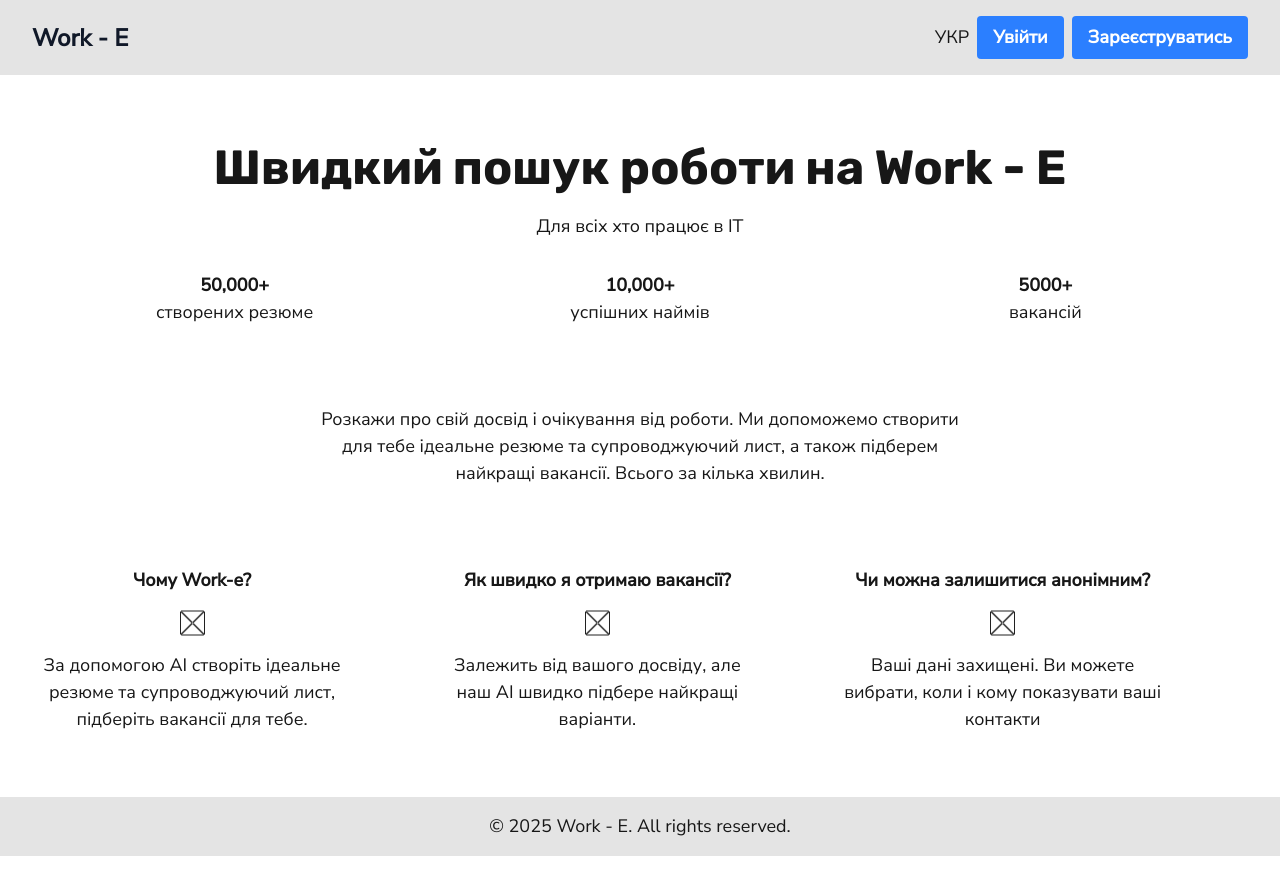
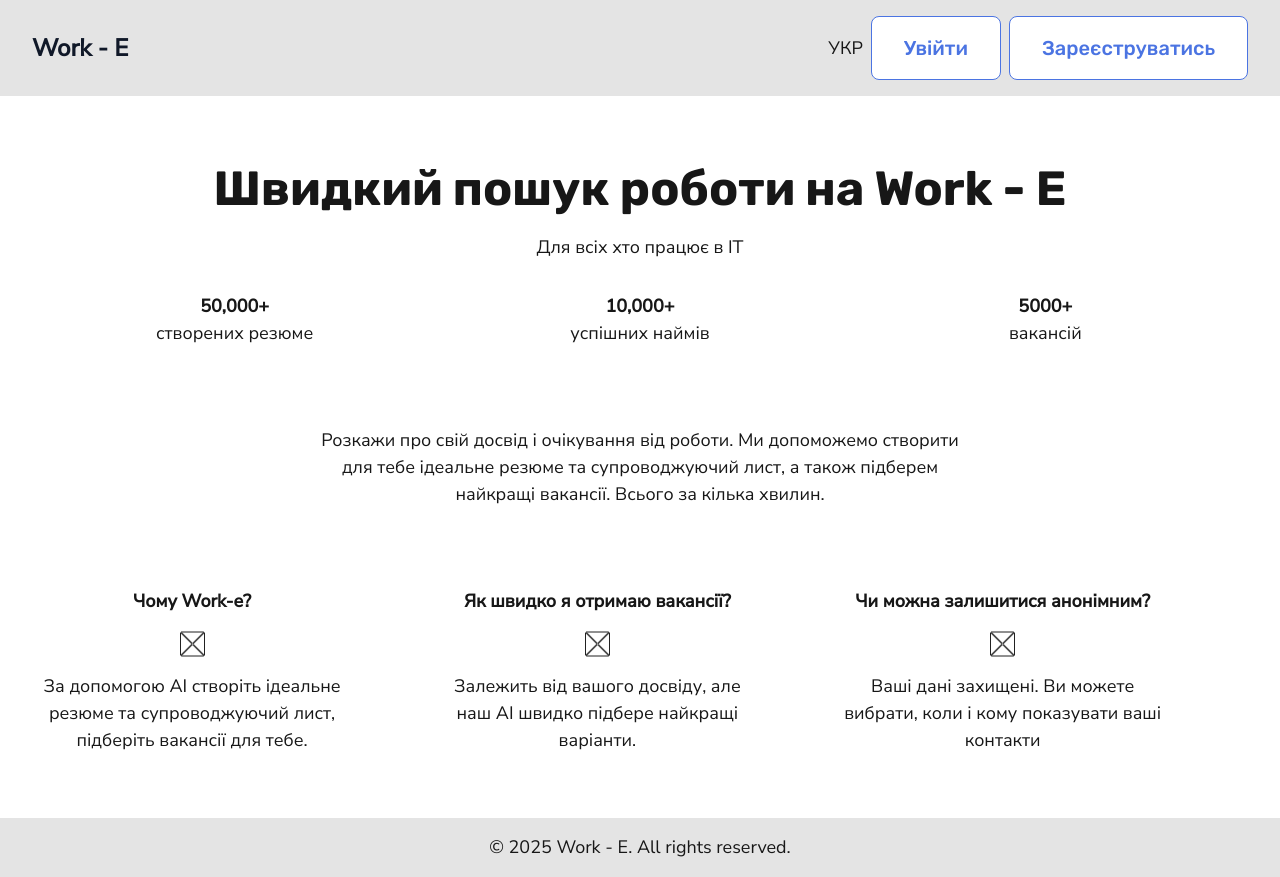
Before and after one commit to work-ee/work-e, a Next.js app: page / in a window 1280 px wide. Before the commit the page ends 856 px from the top, so only its background shows below. Built offline with nearby package versions, Linux system fonts and the light colour scheme.

Commit message:
added Button and Icons

```diff
--- a/components/shared/header.tsx
+++ b/components/shared/header.tsx
@@ -15,8 +15,8 @@ export const Header = () => {
               <li>УКР</li>
             </ul>
 
-            <Button>Увійти</Button>
-            <Button>Зареєструватись</Button>
+            <Button variant="secondary">Увійти</Button>
+            <Button variant="secondary">Зареєструватись</Button>
           </div>
         </div>
       </div>
--- a/components/ui/Button.tsx
+++ b/components/ui/Button.tsx
@@ -1,5 +1,85 @@
 import React from "react";
+import clsx from "clsx";
 
-export const Button = ({ children }: { children: React.ReactNode }) => {
-  return <button className="rounded bg-blue-500 px-4 py-2 font-bold text-white">{children}</button>;
+type Variant = "main" | "secondary";
+type Props = {
+  children: React.ReactNode;
+  variant?: Variant;
+  icon?: boolean;
+  disabled?: boolean;
+  onClick?: React.MouseEventHandler<HTMLButtonElement>;
+  type?: "button" | "submit" | "reset";
 };
+
+export const Button = ({
+  children,
+  variant = "main",
+  icon = false,
+  disabled = false,
+  onClick,
+  type = "button",
+}: Props) => {
+  const base =
+    "group rounded-[8px] py-4 px-8 font-bold inline-flex items-center gap-2 border transition-colors duration-200 btn";
+
+  const variants = {
+    main: clsx(
+      "text-neutral-50 border",
+      "bg-prymary-500 border-prymary-500",
+      "hover:bg-prymary-600 hover:border-prymary-600",
+      "active:bg-prymary-800 active:border-prymary-800",
+      "disabled:bg-neutral-200 disabled:border-neutral-200 disabled:text-neutral-50"
+    ),
+    secondary: clsx(
+      "bg-neutral-50 border",
+      "text-prymary-300 border-prymary-300",
+      "hover:text-prymary-700 hover:border-prymary-700",
+      "active:text-prymary-900 active:border-prymary-900",
+      "disabled:text-neutral-50 disabled:border-neutral-200"
+    ),
+  };
+
+  const fillClasses = {
+    main: {
+      default: "fill-prymary-500",
+      hover: "group-hover:fill-prymary-600",
+      active: "group-active:fill-prymary-800",
+      disabled: "group-disabled:fill-neutral-200",
+    },
+    secondary: {
+      default: "fill-neutral-50",
+      hover: "group-hover:fill-neutral-50",
+      active: "group-active:fill-neutral-50",
+      disabled: "group-disabled:fill-neutral-50",
+    },
+  };
+
+  const Icon = () => (
+    <svg
+      className={clsx(
+        "h-5 w-5 stroke-current",
+        fillClasses[variant].default,
+        fillClasses[variant].hover,
+        fillClasses[variant].active,
+        fillClasses[variant].disabled
+      )}
+      aria-hidden="true"
+    >
+      <use xlinkHref="/sprite.svg#icon-off" />
+    </svg>
+  );
+
+  return (
+    <button
+      type={type}
+      className={clsx(base, variants[variant])}
+      disabled={disabled}
+      onClick={onClick}
+      aria-disabled={disabled}
+      aria-label={typeof children === "string" ? children : "button"}
+    >
+      {icon && <Icon />}
+      {children}
+    </button>
+  );
+};
--- a/package.json
+++ b/package.json
@@ -9,6 +9,7 @@
     "lint": "next lint"
   },
   "dependencies": {
+    "clsx": "^2.1.1",
     "next": "15.3.2",
     "postcss": "^8.5.3",
     "react": "^19.0.0",
```
Also changed, not shown: public/sprite.svg (added), 1 other file (tests, documents, lock files or other folders).
